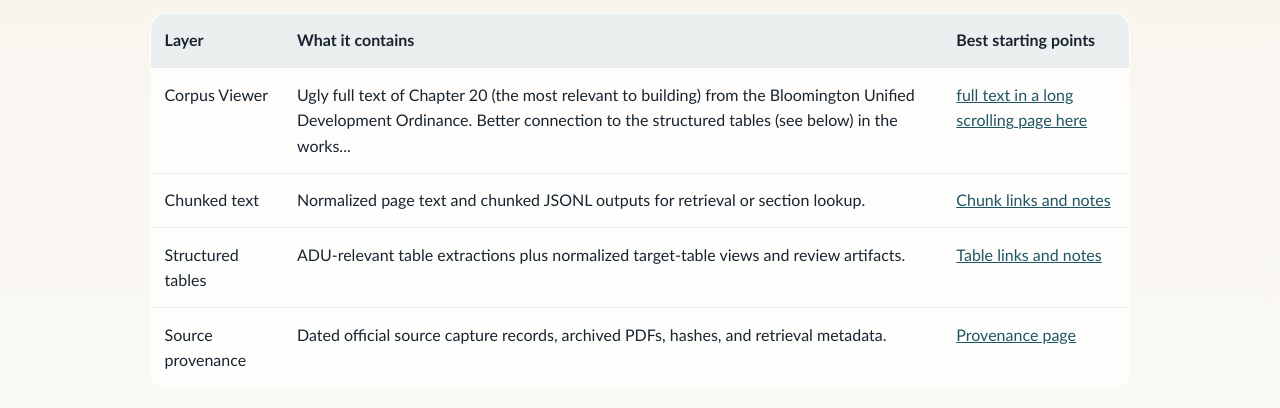
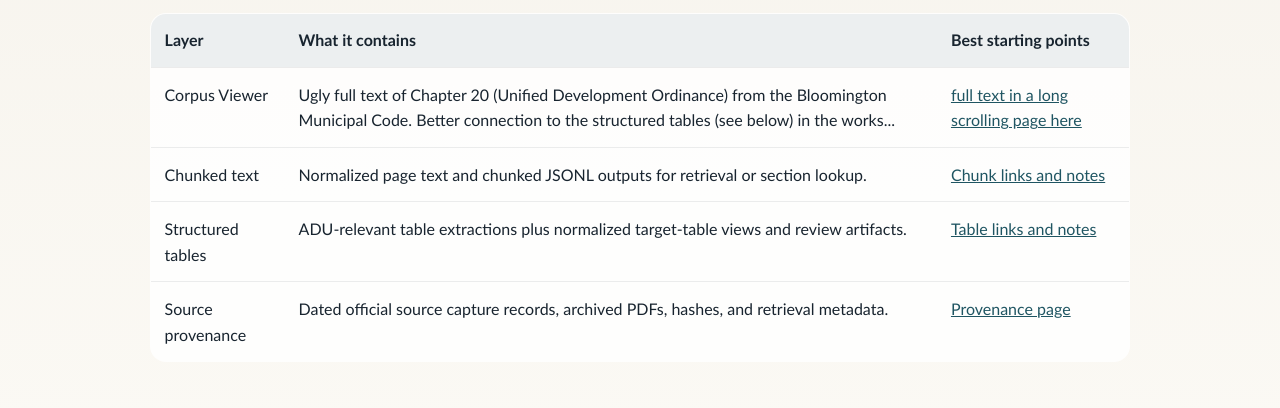
Before and after one commit to seberry/udos-for-llms, a website: page cities/bloomington/index.html in a window 1280 px wide. Shown: the part 470-878 px from the top of the page. Drawn offline with Linux system fonts and the light colour scheme.

Commit message:
improved text for bloomington page

```diff
--- a/cities/bloomington/index.html
+++ b/cities/bloomington/index.html
@@ -117,7 +117,7 @@
           <tbody>
             <tr>
               <td>Corpus Viewer</td>
-              <td>Ugly full text of Chapter 20 (the most relevant to building) from the Bloomington Unified Development Ordinance. Better connection to the structured tables (see below) in the works...</td>
+              <td>Ugly full text of Chapter 20 (Unified Development Ordinance) from the Bloomington Municipal Code. Better connection to the structured tables (see below) in the works...</td>
               <td><a href="corpus_viewer.html">full text in a long scrolling page here</a></td>
             </tr>
             <tr>
```
